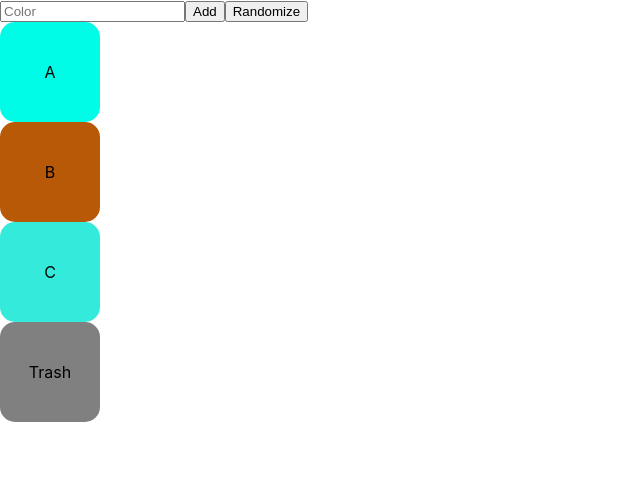
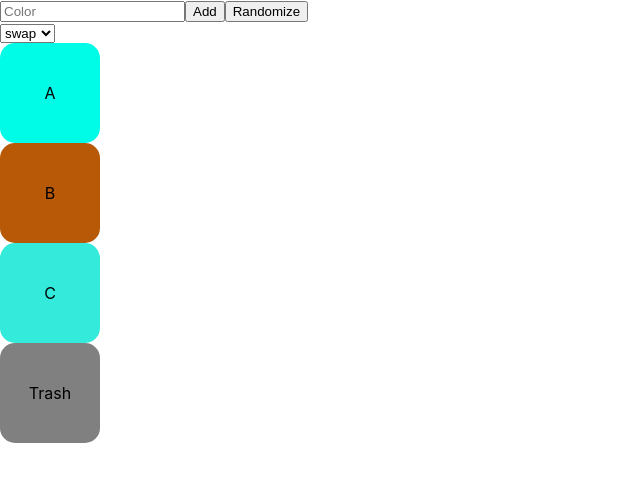
Before and after one commit to tmetcalfe89/react-dnd, a React (Create React App) app: page / in a window 1280 px wide. Shown: the top 482 px of the page, without its empty margins (0-640 px from the left). Built offline with nearby package versions, Linux system fonts and the light colour scheme.

Commit message:
Added the ability to choose a drop option.
First two are swapping and inserting.

```diff
--- a/src/App.js
+++ b/src/App.js
@@ -5,6 +5,7 @@ import DraggableForm from "./components/DraggableForm";
 import DragTrash from "./components/DragTrash";
 import randomColor from "randomcolor";
 import util from "./util";
+import DropOpts from "./components/DropOpts";
 
 function App() {
   const [draggables, setDraggables] = useState([
@@ -21,6 +22,7 @@ function App() {
       id: util.numberToLetters(2),
     },
   ]);
+  const [dropOpt, setDropOpt] = useState("swap");
 
   const onDragStart = (e) => {
     e.dataTransfer.setData("text", e.target.getAttribute("draggable-id"));
@@ -67,6 +69,11 @@ function App() {
     setDraggables(clone);
   };
 
+  const dropOpts = {
+    swap,
+    insert,
+  };
+
   const add = (draggable) => {
     setDraggables([
       ...draggables,
@@ -93,10 +100,11 @@ function App() {
   return (
     <div>
       <DraggableForm add={add} />
+      <DropOpts opts={Object.keys(dropOpts)} updateOpt={setDropOpt} />
       <DraggableList
         list={draggables}
         onDragStart={onDragStart}
-        onDrop={insert}
+        onDrop={dropOpts[dropOpt]}
       />
       <DragTrash remove={remove} />
     </div>
--- /dev/null
+++ b/src/components/DropOpts.js
@@ -0,0 +1,13 @@
+import React from "react";
+
+function DropOpts({ opts, updateOpt }) {
+  return (
+    <select onChange={(e) => updateOpt(e.target.value)}>
+      {opts.map((opt) => (
+        <option>{opt}</option>
+      ))}
+    </select>
+  );
+}
+
+export default DropOpts;
```
